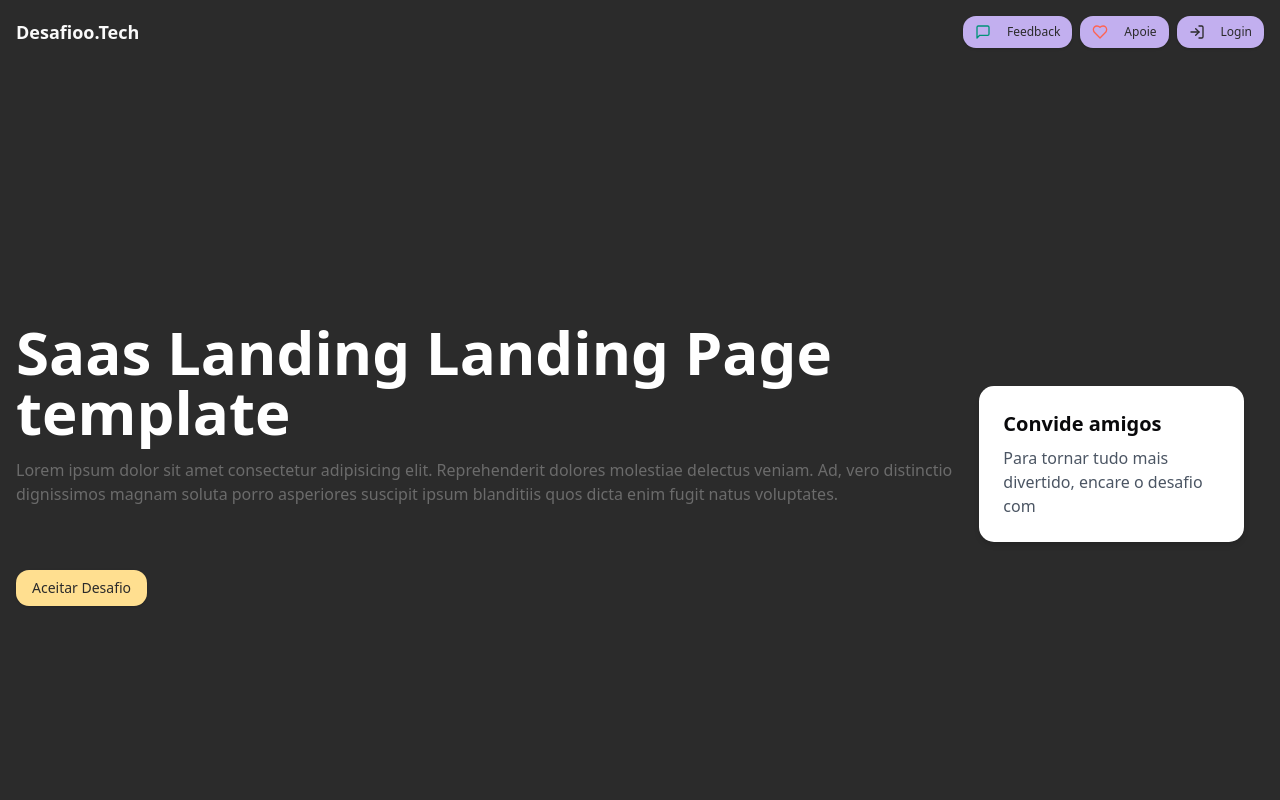
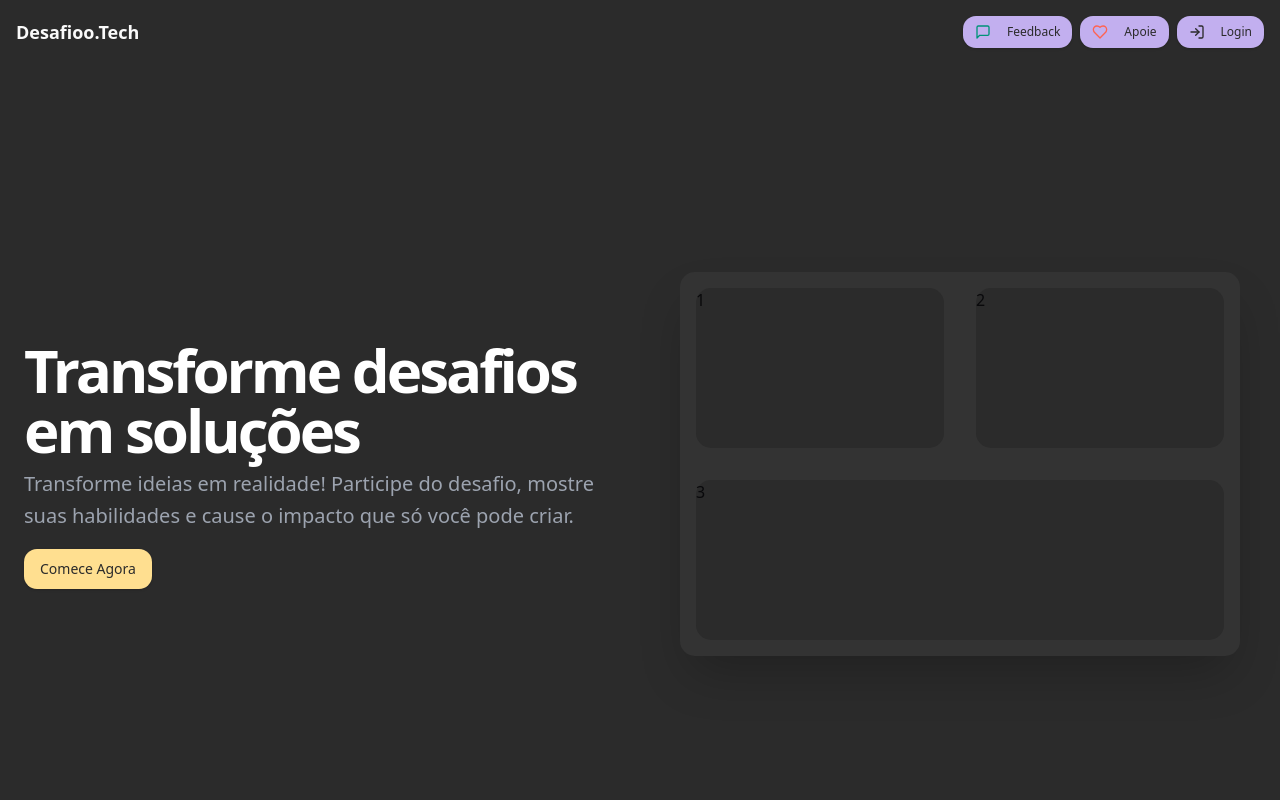
Before and after one commit to ArthurSilv4/site-desafio.tech, a Next.js app: page / in a window 1280 px wide. Shown: the top 800 px of the page. Built offline with nearby package versions, Linux system fonts and the light colour scheme.

Commit message:
designer do hero criado

```diff
--- a/src/components/layout/main.tsx
+++ b/src/components/layout/main.tsx
@@ -1,7 +1,7 @@
-import { Home } from '../sections/home'
 import { CreateYourChallenge } from '../sections/createYourChallenge'
 import { LearnMore } from '../sections/learnMore'
 import { FrequentlyAskedQuestions } from '../sections/frequentlyAskedQuestions'
+import Home from '../sections/home'
 
 export default function Main() {
   return (
--- a/src/components/sections/home.tsx
+++ b/src/components/sections/home.tsx
@@ -1,21 +1,46 @@
-import { Button } from "../ui/button";
-import { Card } from "../ui/card";
+import { Button } from "@/components/ui/button"
 
-export function Home() {
+export default function Home() {
   return (
-    <section className="relative h-screen flex items-center justify-center">
-      <div className="container mx-auto px-4 flex items-center">
-        <div className="">
-          <h1 className="text-6xl text-white font-semibold">Saas Landing Landing Page template</h1>
-          <p className="text-white/30 mt-4">Lorem ipsum dolor sit amet consectetur adipisicing elit. Reprehenderit dolores molestiae delectus veniam. Ad, vero distinctio dignissimos magnam soluta porro asperiores suscipit ipsum blanditiis quos dicta enim fugit natus voluptates.</p>
-          <Button className="bg-[#FFDF90] mt-16">Aceitar Desafio</Button>
-        </div>
-        <div className="bg-white p-6 rounded-lg shadow-md m-5">
-          <h3 className="text-xl font-semibold mb-2">Convide amigos</h3>
-          <p className="text-gray-600">Para tornar tudo mais divertido, encare o desafio com
-          </p>
+    <section className="w-full h-screen bg-background py-12 md:py-24 lg:py-32 flex">
+      <div className="container px-4 md:px-6 m-auto">
+        <div className="grid gap-6 lg:grid-cols-2 lg:gap-12 xl:grid-cols-2">
+          <div className="flex flex-col justify-center space-y-4">
+            <div className="space-y-2">
+              <h1 className="text-3xl font-bold tracking-tighter text-white sm:text-4xl md:text-5xl lg:text-6xl">
+                Transforme desafios em soluções
+              </h1>
+              <p className="max-w-[600px] text-gray-400 md:text-xl/relaxed lg:text-base/relaxed xl:text-xl/relaxed">
+                Transforme ideias em realidade! Participe do desafio, mostre suas habilidades e cause o impacto que só você pode criar.
+              </p>
+            </div>
+            <div className="flex flex-col gap-2 min-[400px]:flex-row">
+              <Button className="bg-[#FFDF90] hover:bg-[#FFDF90]/60">
+                Comece Agora
+              </Button>
+            </div>
+          </div>
+          <div className="flex items-center justify-center">
+            <div className="relative w-full max-w-[600px] p-4">
+              <div className="overflow-hidden rounded-lg bg-card p-4 shadow-2xl">
+                <div className="grid gap-8">
+                  <div className="grid grid-cols-2 gap-8">
+                    <div className="h-40 rounded-lg bg-background">
+                      1
+                    </div>
+                    <div className="h-40 rounded-lg bg-background">
+                      2
+                    </div>
+                  </div>
+                  <div className="h-40 rounded-lg bg-background">
+                    3
+                  </div>
+                </div>
+              </div>
+            </div>
+          </div>
         </div>
       </div>
     </section>
-  );
+  )
 }
--- a/src/components/ui/button.tsx
+++ b/src/components/ui/button.tsx
@@ -21,7 +21,7 @@ const buttonVariants = cva(
         link: "text-primary underline-offset-4 hover:underline",
       },
       size: {
-        default: "h-9 px-4 py-2",
+        default: "h-10 px-4 py-2",
         sm: "h-8 rounded-md px-3 text-xs",
         lg: "h-10 rounded-md px-8",
         icon: "h-9 w-9",
```
